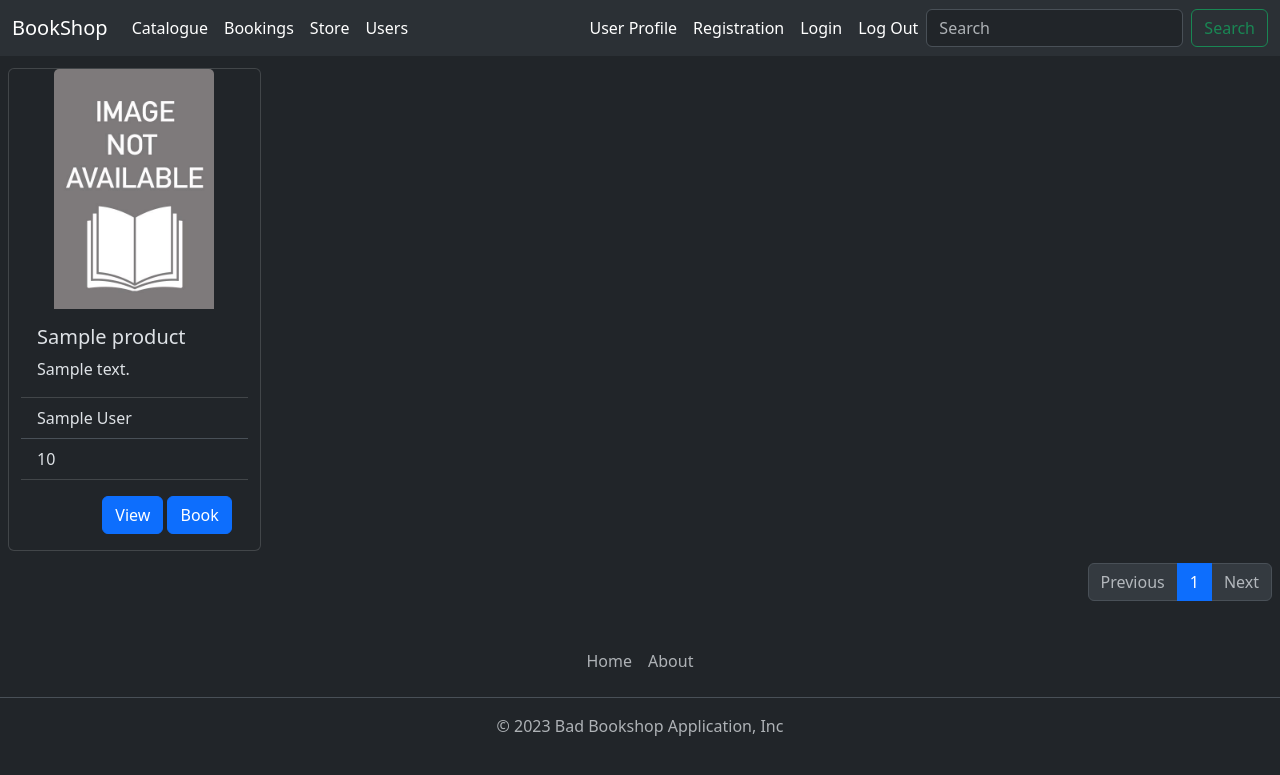
After one commit to Gliger13/bookshop, a Python web app: template application/bookshop_app/templates/products/products.html in a window 1280 px wide. The commit adds this page. Shown: the top 775 px of the page. Run offline with Jinja, Linux system fonts and the light colour scheme; the template is opened without the code that fills it: most values are stand-ins (such as "Sample title", 1, 10 or a date in 2020).

Commit message:
feat(ui): fill products page
- Fill products page
- Show products page for root route
- Update base template path
- Add default product image

```diff
--- a/application/bookshop_app/templates/authentication/login.html
+++ b/application/bookshop_app/templates/authentication/login.html
@@ -1,4 +1,4 @@
-{% extends '_base.html' %}
+{% extends '_base/base.html' %}
 
 {% block title %}
 Login
--- a/application/bookshop_app/templates/authentication/registration.html
+++ b/application/bookshop_app/templates/authentication/registration.html
@@ -1,4 +1,4 @@
-{% extends '_base.html' %}
+{% extends '_base/base.html' %}
 
 {% block title %}
 Registration
--- a/application/bookshop_app/templates/bookings/booking.html
+++ b/application/bookshop_app/templates/bookings/booking.html
@@ -1,4 +1,4 @@
-{% extends '_base.html' %}
+{% extends '_base/base.html' %}
 
 {% block title %}
 Booking
--- a/application/bookshop_app/templates/bookings/bookings.html
+++ b/application/bookshop_app/templates/bookings/bookings.html
@@ -1,4 +1,4 @@
-{% extends '_base.html' %}
+{% extends '_base/base.html' %}
 
 {% block title %}
 Bookings
--- /dev/null
+++ b/application/bookshop_app/templates/products/_macros.html
@@ -0,0 +1,41 @@
+{% macro product_card(product) %}
+<div class="card my-2" style="width: 20%">
+    <img class="card-img-top mx-auto"
+         src="{{ url_for('media_blueprint.get_media', path=product.image_path) if product.image_path else url_for('static', filename='images/default_product_image.jpg') }}"
+         style="height: 15em; width: 10em;"
+    >
+    <div class="card-body">
+        <h5 class="card-title">{{ product.name }}</h5>
+        <p class="card-text">
+            {{ "{}...".format(product.description[:128]) if product.description|length > 128 else product.description }}
+        </p>
+    </div>
+    <ul class="list-group list-group-flush">
+        <li class="list-group-item">{{ product.author }}</li>
+        <li class="list-group-item">{{ product.price }}</li>
+    </ul>
+    <div class="card-body align-self-end">
+        <a class="btn btn-primary" href="{{ url_for('products_blueprint.product_page', product_id=product.id) }}">
+            View
+        </a>
+        <a class="btn btn-primary" href="{{ url_for('bookings_blueprint.booking_page', booking_id=-1) }}">
+            Book
+        </a>
+    </div>
+</div>
+{% endmacro %}
+
+
+{% macro product_paginator(current_page) %}
+<nav aria-label="...">
+  <ul class="pagination justify-content-end mx-2">
+    <li class="page-item disabled">
+      <a class="page-link">Previous</a>
+    </li>
+    <li class="page-item active" ><a class="page-link" href="#">1</a></li>
+    <li class="page-item">
+      <a class="page-link disabled" href="#">Next</a>
+    </li>
+  </ul>
+</nav>
+{% endmacro %}
--- a/application/bookshop_app/templates/products/product.html
+++ b/application/bookshop_app/templates/products/product.html
@@ -1,4 +1,4 @@
-{% extends '_base.html' %}
+{% extends '_base/base.html' %}
 
 {% block title %}
 Product
--- a/application/bookshop_app/templates/products/products.html
+++ b/application/bookshop_app/templates/products/products.html
@@ -1,9 +1,26 @@
-{% extends '_base.html' %}
+{% extends '_base/base.html' %}
+{% import "products/_macros.html" as products_macros %}
 
 {% block title %}
 Products
 {% endblock %}
 
 {% block content %}
-<h1>Products page</h1>
-{% endblock %}
+{% if products %}
+<div class="row row-cols-auto row-cols-md-auto g-4 mx-2 my-1">
+    {% for product in products %}
+        {{ products_macros.product_card(product) }}
+    {% endfor %}
+</div>
+{{ products_macros.product_paginator() }}
+{% else %}
+<div class="card text-bg-secondary mb-3 mx-auto" style="max-width: 18rem; margin: 1rem;">
+    <div class="card-body">
+        <h5 class="card-title text-center">No products available</h5>
+        <p class="card-text">
+            At the moment, BookShop does not have available products for viewing and booking. Please return later.
+        </p>
+    </div>
+</div>
+{% endif %}
+{% endblock content %}
--- a/application/bookshop_app/templates/store_items/store_item.html
+++ b/application/bookshop_app/templates/store_items/store_item.html
@@ -1,4 +1,4 @@
-{% extends '_base.html' %}
+{% extends '_base/base.html' %}
 
 {% block title %}
 Store item
--- a/application/bookshop_app/templates/store_items/store_items.html
+++ b/application/bookshop_app/templates/store_items/store_items.html
@@ -1,4 +1,4 @@
-{% extends '_base.html' %}
+{% extends '_base/base.html' %}
 
 {% block title %}
 Store items
--- a/application/bookshop_app/templates/users/user.html
+++ b/application/bookshop_app/templates/users/user.html
@@ -1,4 +1,4 @@
-{% extends '_base.html' %}
+{% extends '_base/base.html' %}
 
 {% block title %}
 User
--- a/application/bookshop_app/templates/users/users.html
+++ b/application/bookshop_app/templates/users/users.html
@@ -1,4 +1,4 @@
-{% extends '_base.html' %}
+{% extends '_base/base.html' %}
 
 {% block title %}
 Users
--- a/application/bookshop_app/views/main.py
+++ b/application/bookshop_app/views/main.py
@@ -15,12 +15,6 @@ main_blueprint = Blueprint(
 )
 
 
-@main_blueprint.route('/')
-def home_page():
-    """Default route for home page"""
-    return render_template("main/home.html")
-
-
 @main_blueprint.route('/about')
 def about_page():
     """Default route for home page"""
```
Also changed, not shown: application/bookshop_app/views/products.py (+6 -2 lines), application/bookshop_app/static/images/default_product_image.jpg (added).
